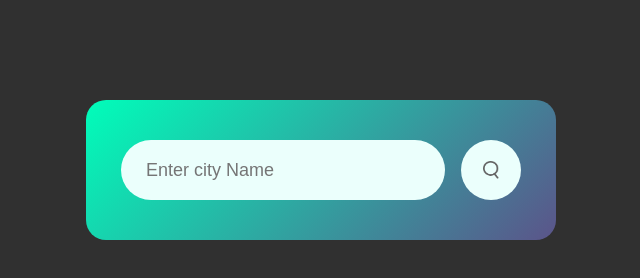
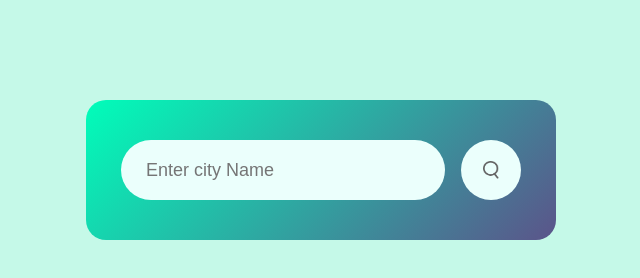
Before and after one commit to Rohit-R-Bhilare/weather_website, a plain HTML site: page index.html in a window 1280 px wide. Shown: the whole page, without its empty margins (319-959 px from the left). Drawn offline with Linux system fonts and the light colour scheme.

Commit message:
Update style.css

```diff
--- a/style.css
+++ b/style.css
@@ -6,7 +6,7 @@
 }
 
 body{
-    background: #303030;
+    background: #c5f9e8;
 }
 
 .card{
```
